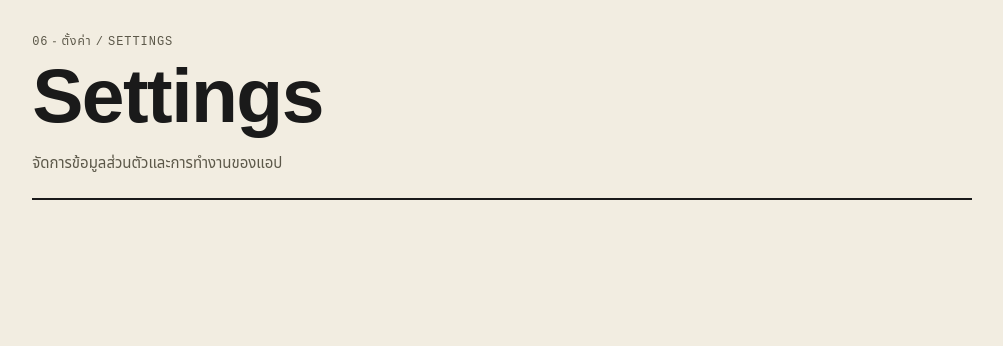
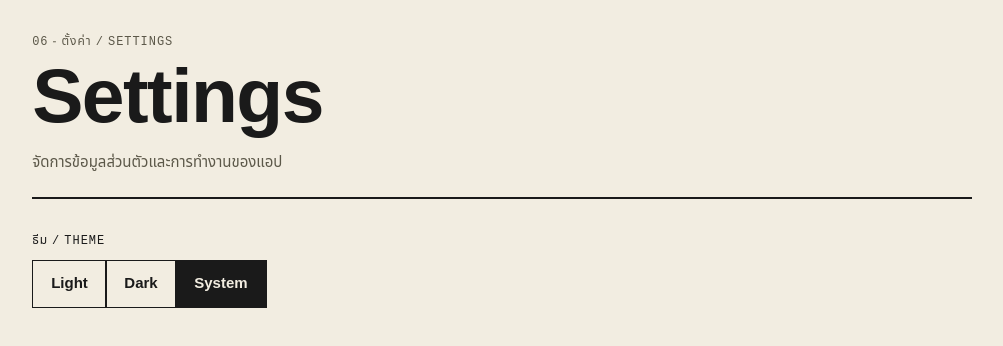
Before and after one commit to theerakarnm/todo-list-demo, a React app: page /app/settings in a window 1280 px wide. Shown: the whole page, without its empty margins (19-1022 px from the left). Built offline with nearby package versions, Linux system fonts and the light colour scheme; a web font is replaced by a local one.

Commit message:
feat(settings): theme switcher on the Settings placeholder
Light / Dark / System segmented radios ported from the Settings mockup,
so dark mode can be demoed before the full Settings screen exists.

Co-Authored-By: Claude Opus 5.5 <noreply@anthropic.com>

```diff
--- a/src/client/components/PageHeader.tsx
+++ b/src/client/components/PageHeader.tsx
@@ -15,7 +15,7 @@ export function PageHeader({ eyebrow, title, subtitle, aside }: PageHeaderProps)
       <div>
         <div className="mono muted">{eyebrow}</div>
         <h1 className="display mt-2.5 mb-0 text-[clamp(48px,6vw,84px)]">{title}</h1>
-        {subtitle && <p className="muted mt-4 mb-0 text-[15px]">{subtitle}</p>}
+        {subtitle && <p className="muted mt-3.5 mb-0 max-w-[520px] text-[15px] leading-[1.6]">{subtitle}</p>}
       </div>
       {aside}
     </header>
--- a/src/client/pages/SettingsPage.tsx
+++ b/src/client/pages/SettingsPage.tsx
@@ -1,6 +1,7 @@
 import { useTranslation } from "react-i18next";
 import { AppPage } from "../components/AppPage";
 import { PageHeader } from "../components/PageHeader";
+import { ThemeSwitcher } from "../theme/ThemeSwitcher";
 
 export default function SettingsPage() {
   const { t } = useTranslation();
@@ -11,6 +12,9 @@ export default function SettingsPage() {
         title={t("pages.settings.title")}
         subtitle={t("pages.settings.subtitle")}
       />
+      <div className="max-w-[640px] pt-8">
+        <ThemeSwitcher />
+      </div>
     </AppPage>
   );
 }
--- a/src/client/styles/components.css
+++ b/src/client/styles/components.css
@@ -168,4 +168,41 @@
     background: var(--inverse-bg);
     color: var(--inverse-fg);
   }
+
+  /* Segmented radio choice (.opt in the Settings mockup). */
+  .segment-option {
+    position: relative;
+    display: flex;
+    align-items: center;
+    gap: 10px;
+    min-height: 48px;
+    padding: 0 18px;
+    border: var(--rule-thin) solid var(--fg);
+    margin-right: -1.5px;
+    cursor: pointer;
+    font-size: 15px;
+    font-weight: 600;
+    background: transparent;
+  }
+
+  .segment-option input {
+    position: absolute;
+    opacity: 0;
+    pointer-events: none;
+  }
+
+  .segment-option:has(input:checked) {
+    background: var(--inverse-bg);
+    color: var(--inverse-fg);
+  }
+
+  .segment-option:has(input:focus-visible) {
+    outline: 2px solid var(--highlight);
+    outline-offset: 2px;
+  }
+
+  .segment-option:hover {
+    background: var(--highlight);
+    color: var(--on-highlight);
+  }
 }
--- /dev/null
+++ b/src/client/theme/ThemeSwitcher.test.tsx
@@ -0,0 +1,33 @@
+import { act, render, screen } from "@testing-library/react";
+import { afterEach, describe, expect, it, vi } from "vitest";
+import "../i18n";
+import th from "../i18n/th.json";
+import { stubSystemPrefersDark } from "./test-utils";
+import { ThemeProvider } from "./ThemeProvider";
+import { ThemeSwitcher } from "./ThemeSwitcher";
+
+describe("ThemeSwitcher", () => {
+  afterEach(() => {
+    localStorage.clear();
+    vi.unstubAllGlobals();
+  });
+
+  it("offers light, dark and system, with system selected by default", () => {
+    stubSystemPrefersDark(false);
+    render(<ThemeProvider><ThemeSwitcher /></ThemeProvider>);
+
+    expect(screen.getByRole("group", { name: th.theme.legend })).toBeTruthy();
+    expect(screen.getAllByRole("radio")).toHaveLength(3);
+    expect(screen.getByRole<HTMLInputElement>("radio", { name: th.theme.system }).checked).toBe(true);
+  });
+
+  it("switches the page to dark when Dark is picked", () => {
+    stubSystemPrefersDark(false);
+    render(<ThemeProvider><ThemeSwitcher /></ThemeProvider>);
+
+    act(() => screen.getByRole("radio", { name: th.theme.dark }).click());
+
+    expect(document.documentElement.dataset.theme).toBe("dark");
+    expect(screen.getByRole<HTMLInputElement>("radio", { name: th.theme.dark }).checked).toBe(true);
+  });
+});
--- /dev/null
+++ b/src/client/theme/ThemeSwitcher.tsx
@@ -0,0 +1,29 @@
+import { useTranslation } from "react-i18next";
+import { THEMES } from "../../shared/constants";
+import { useTheme } from "./ThemeProvider";
+
+/** Light / Dark / System segmented choice from the Settings mockup (General tab). */
+export function ThemeSwitcher() {
+  const { t } = useTranslation();
+  const { preference, setPreference } = useTheme();
+
+  return (
+    <fieldset className="m-0 mb-7 flex flex-col gap-2 border-0 p-0">
+      <legend className="mono mb-2.5 p-0">{t("theme.legend")}</legend>
+      <div className="flex flex-wrap">
+        {THEMES.map((theme) => (
+          <label key={theme} className="segment-option">
+            <input
+              type="radio"
+              name="theme"
+              value={theme}
+              checked={preference === theme}
+              onChange={() => setPreference(theme)}
+            />
+            {t(`theme.${theme}`)}
+          </label>
+        ))}
+      </div>
+    </fieldset>
+  );
+}
```
